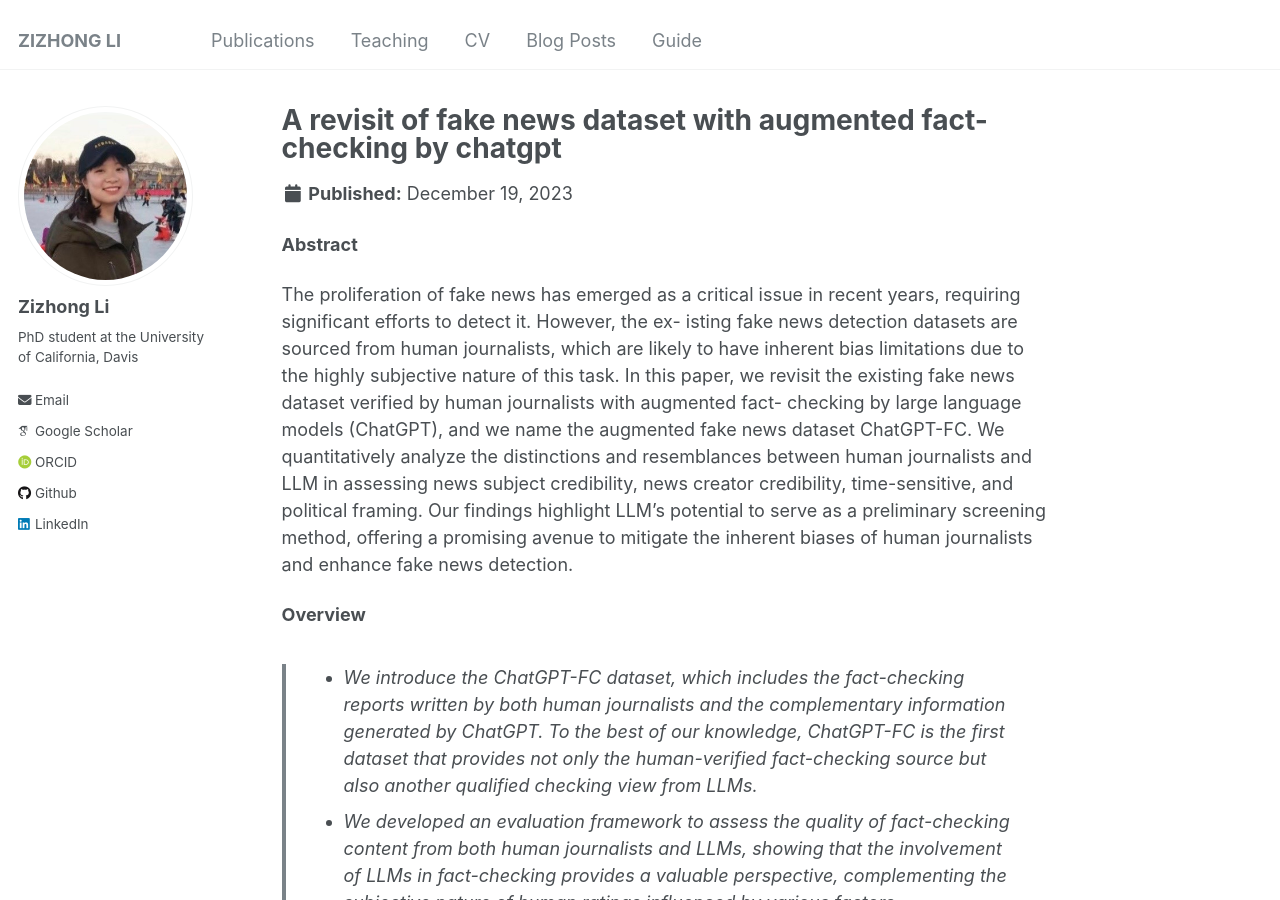
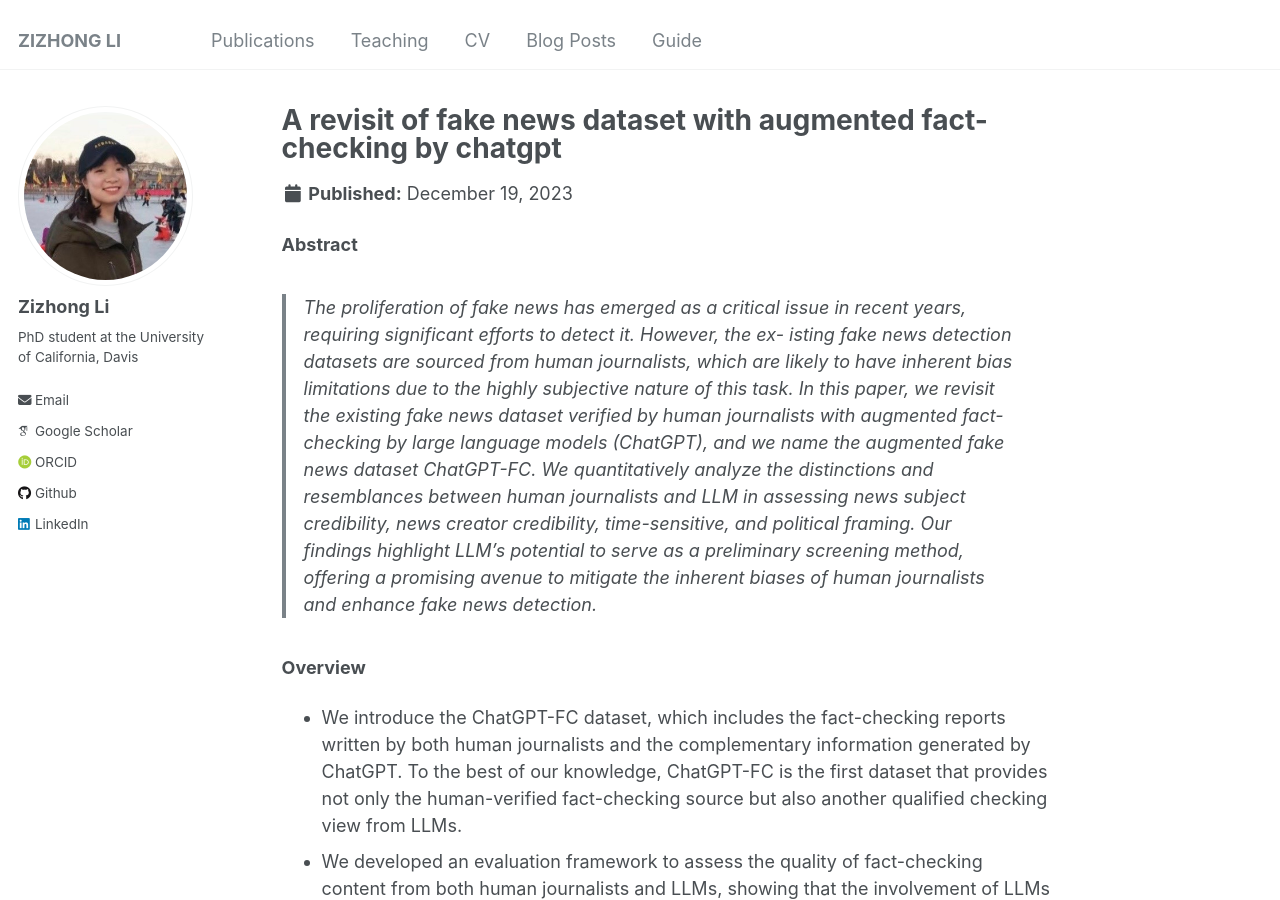
Before and after one commit to lizizhong/lizizhong.github.io, a Jekyll site: the page built from _publications/2023-12-19-paper-chatgpt-fc-number-1.md, in a window 1280 px wide and 900 px high. Built offline with Jekyll 4.4.1, drawn with Linux system fonts in a browser that asks for light colours; some web fonts are replaced.

```diff
--- a/_publications/2023-12-19-paper-chatgpt-fc-number-1.md
+++ b/_publications/2023-12-19-paper-chatgpt-fc-number-1.md
@@ -9,11 +9,11 @@ paperurl: 'https://arxiv.org/abs/2312.11870'
 
 **Abstract**
 
-The proliferation of fake news has emerged as a critical issue in recent years, requiring significant efforts to detect it. However, the ex- isting fake news detection datasets are sourced from human journalists, which are likely to have inherent bias limitations due to the highly subjective nature of this task. In this paper, we revisit the existing fake news dataset verified by human journalists with augmented fact- checking by large language models (ChatGPT), and we name the augmented fake news dataset ChatGPT-FC. We quantitatively analyze the distinctions and resemblances between human journalists and LLM in assessing news subject credibility, news creator credibility, time-sensitive, and political framing. Our findings highlight LLM’s potential to serve as a preliminary screening method, offering a promising avenue to mitigate the inherent biases of human journalists and enhance fake news detection.
+> The proliferation of fake news has emerged as a critical issue in recent years, requiring significant efforts to detect it. However, the ex- isting fake news detection datasets are sourced from human journalists, which are likely to have inherent bias limitations due to the highly subjective nature of this task. In this paper, we revisit the existing fake news dataset verified by human journalists with augmented fact- checking by large language models (ChatGPT), and we name the augmented fake news dataset ChatGPT-FC. We quantitatively analyze the distinctions and resemblances between human journalists and LLM in assessing news subject credibility, news creator credibility, time-sensitive, and political framing. Our findings highlight LLM’s potential to serve as a preliminary screening method, offering a promising avenue to mitigate the inherent biases of human journalists and enhance fake news detection.
 
 **Overview**
-> * We introduce the ChatGPT-FC dataset, which includes the fact-checking reports written by both human journalists and the complementary information generated by ChatGPT. To the best of our knowledge, ChatGPT-FC is the first dataset that provides not only the human-verified fact-checking source but also another qualified checking view from LLMs.
-> * We developed an evaluation framework to assess the quality of fact-checking content from both human journalists and LLMs, showing that the involvement of LLMs in fact-checking provides a valuable perspective, complementing the subjective nature of human ratings influenced by various factors.
+- We introduce the ChatGPT-FC dataset, which includes the fact-checking reports written by both human journalists and the complementary information generated by ChatGPT. To the best of our knowledge, ChatGPT-FC is the first dataset that provides not only the human-verified fact-checking source but also another qualified checking view from LLMs.
+- We developed an evaluation framework to assess the quality of fact-checking content from both human journalists and LLMs, showing that the involvement of LLMs in fact-checking provides a valuable perspective, complementing the subjective nature of human ratings influenced by various factors.
 
 
 ![An Example of ChatGPT-FC Dataset.](../images/ChatGPT_FC_fig2_new_version.png)
```
